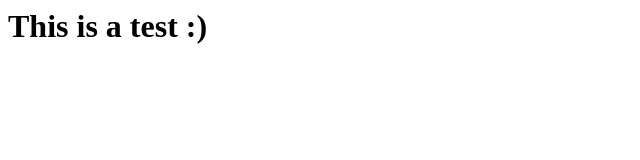
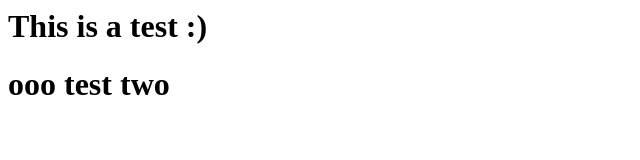
Before and after one commit to limbsnbones/starter, a plain HTML site: page index.html in a window 1280 px wide. Shown: the whole page, without its empty margins (0-640 px from the left). Drawn offline with Linux system fonts and the light colour scheme.

Commit message:
Update index.html

```diff
--- a/index.html
+++ b/index.html
@@ -1 +1,2 @@
 <h1>This is a test :)</h1>
+<h1>ooo test two</h1>
```
